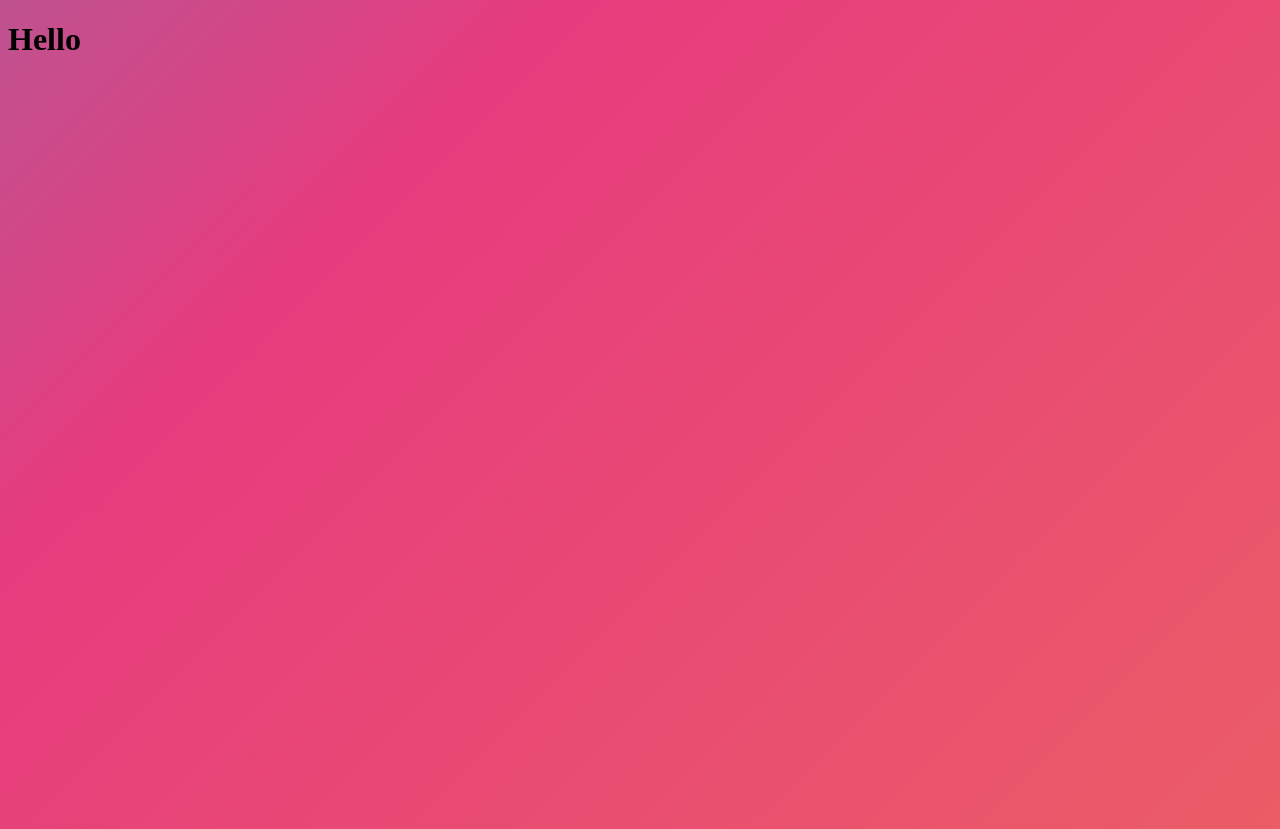
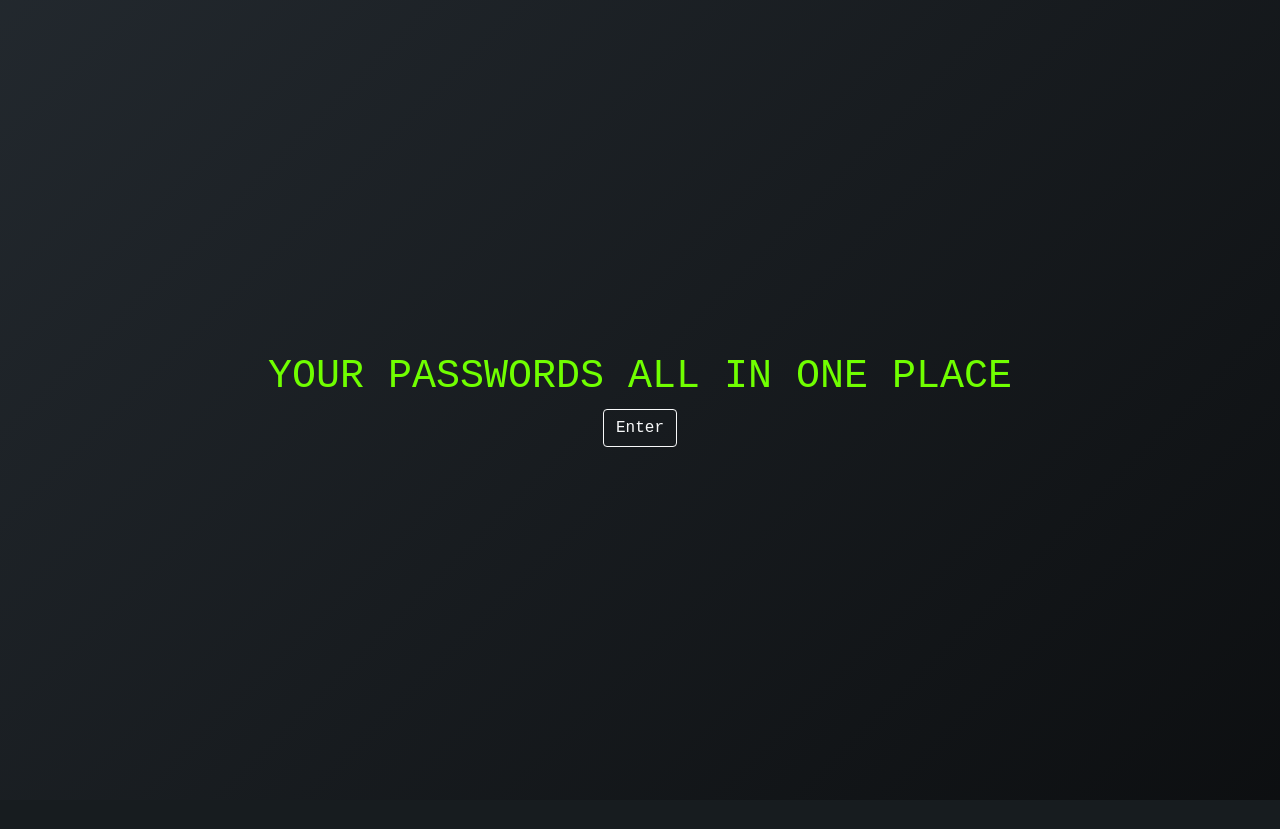
Before and after one commit to Blazehm/Password-Manager, a Flask app: page / in a window 1280 px wide. After the commit the page ends 800 px from the top, so only its background shows below. Run offline with Flask 2, Linux system fonts and the light colour scheme.

Commit message:
First Additions

```diff
--- a/static/css/main.css
+++ b/static/css/main.css
@@ -1,5 +1,5 @@
 body {
-	background: linear-gradient(-45deg, #ee7752, #e73c7e, #23a6d5, #23d5ab);
+	background: linear-gradient(-45deg, #000000 , #566573);
 	background-size: 400% 400%;
 	animation: gradient 15s ease infinite;
 	height: 100vh;
--- a/templates/index.html
+++ b/templates/index.html
@@ -1,10 +1,15 @@
 {% extends 'layout.html' %}
 
 {% block head %}
-<h1>Hello</h1>
+
+
 {% endblock %}
 
 {% block body %}
-
-
+<div class="d-flex flex-column justify-content-center w-100 h-100">
+    <div class="d-flex flex-column justify-content-center align-items-center" style="text-align:center; font-family: 'Courier New', Courier, monospace; color: #70FF00;">
+        <h1>YOUR PASSWORDS ALL IN ONE PLACE</h1>
+        <button type="button" class="btn btn-outline-light">Enter</button>
+    </div>
+</div>
 {% endblock %}
--- a/templates/layout.html
+++ b/templates/layout.html
@@ -4,6 +4,7 @@
     <meta charset="UTF-8">
     <meta http-equiv="X-UA-Compatible" content="IE=edge">
     <meta name="viewport" content="width=device-width, initial-scale=1.0">
+    <link rel="stylesheet" href="https://cdn.jsdelivr.net/npm/bootstrap@4.0.0/dist/css/bootstrap.min.css" integrity="sha384-Gn5384xqQ1aoWXA+058RXPxPg6fy4IWvTNh0E263XmFcJlSAwiGgFAW/dAiS6JXm" crossorigin="anonymous">
     <link rel="stylesheet" href="{{ url_for('static', filename='css/main.css')}}">
     {% block head %}{% endblock %}
 </head>
```
